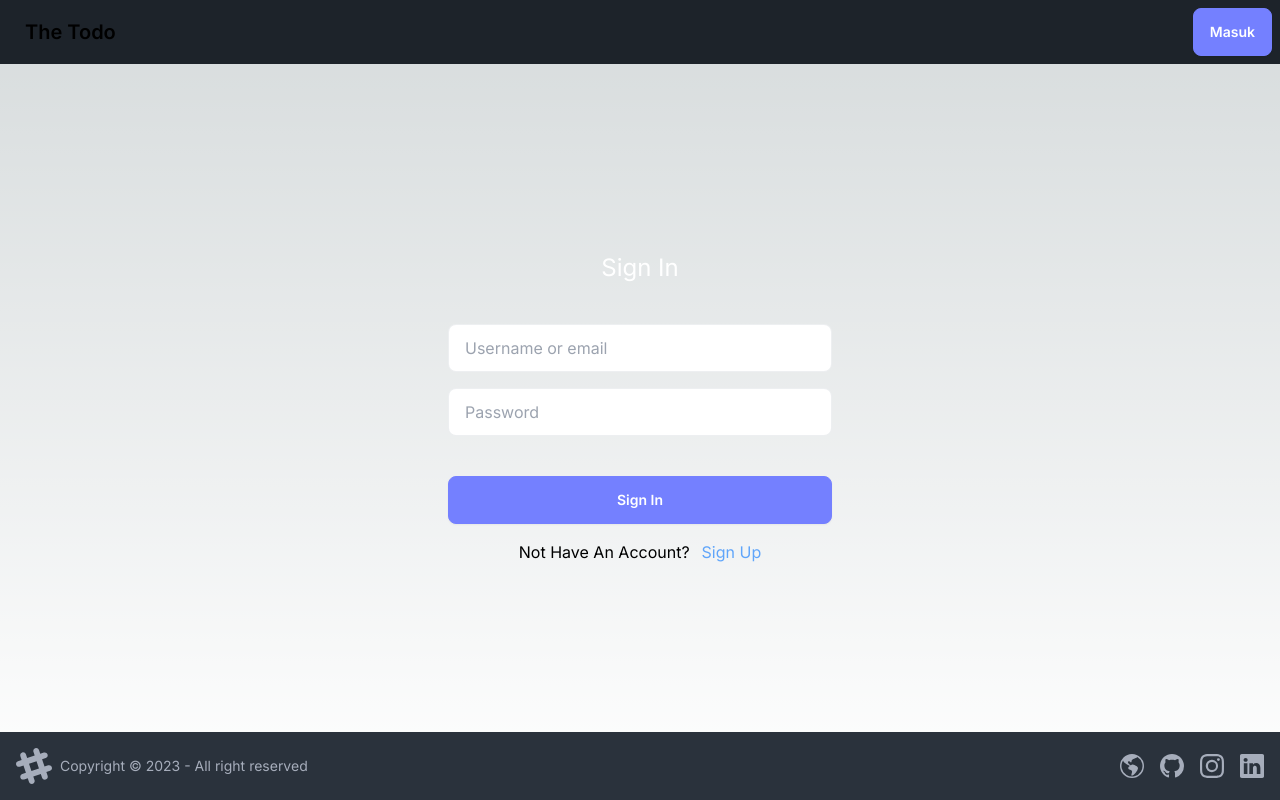
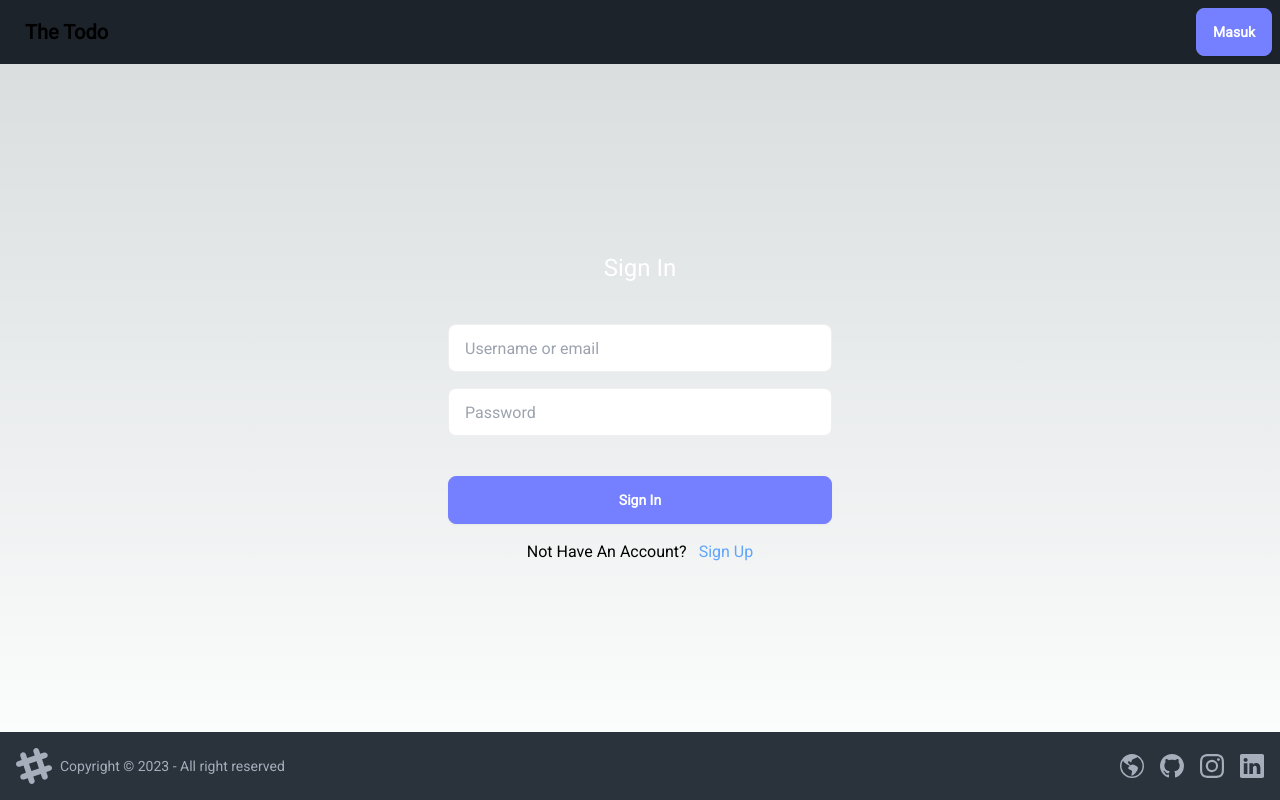
Before and after one commit to yahoogm/todo-list, a Next.js app: page /auth/sign-in in a window 1280 px wide. Built offline with nearby package versions, Linux system fonts and the light colour scheme.

Commit message:
refactor: hydration ui

```diff
--- a/src/app/layout.tsx
+++ b/src/app/layout.tsx
@@ -1,11 +1,8 @@
-'use client';
-
-import type { Metadata } from 'next';
-import { Inter } from 'next/font/google';
+import { Roboto } from 'next/font/google';
 import './globals.css';
 import { Toaster } from 'react-hot-toast';
 
-const inter = Inter({ subsets: ['latin'] });
+const roboto = Roboto({ weight: '400', subsets: ['latin'] });
 
 export default function RootLayout({
   children,
@@ -14,7 +11,7 @@ export default function RootLayout({
 }) {
   return (
     <html lang="en">
-      <body className={inter.className}>
+      <body className={roboto.className}>
         <Toaster
           position="top-right"
           toastOptions={{
--- a/src/app/task/page.tsx
+++ b/src/app/task/page.tsx
@@ -2,7 +2,7 @@ import { Task } from '@/components/organisms';
 import { HeaderAndFooter } from '@/components/templates';
 
 export const metadata = {
-  title: 'Todo Task',
+  title: 'Task todo',
 };
 
 const TaskPage = () => {
--- a/src/components/atoms/Header/Header.tsx
+++ b/src/components/atoms/Header/Header.tsx
@@ -10,6 +10,11 @@ const Header = () => {
   const user = getUserDetail('account');
   const router = useRouter();
   const token = getToken('token');
+  const [isToken, setIsToken] = React.useState<string>();
+
+  React.useEffect(() => {
+    setIsToken(token || '');
+  }, [token]);
 
   const handleLogout = () => {
     localStorage.removeItem('token');
@@ -25,11 +30,11 @@ const Header = () => {
   return (
     <div className="navbar bg-base-100">
       <div className="flex-1">
-        <Link href={token ? '/task' : '/'} className="btn btn-ghost text-xl">
+        <Link href={isToken ? '/task' : '/'} className="btn btn-ghost text-xl">
           The Todo
         </Link>
       </div>
-      {token ? (
+      {isToken ? (
         <details className="dropdown">
           <summary className="m-1 btn">{user.name}</summary>
           <ul className="p-2 shadow menu dropdown-content z-[1] bg-base-100 rounded-box">
--- a/src/components/molecules/Form/FormEdit/FormEdit.tsx
+++ b/src/components/molecules/Form/FormEdit/FormEdit.tsx
@@ -1,5 +1,3 @@
-'use client';
-
 import useFormEditModel from './FormEdit.model';
 import { Button, Input } from '@/components/atoms';
 
--- a/src/components/molecules/Form/FormSignIn/FormSignIn.tsx
+++ b/src/components/molecules/Form/FormSignIn/FormSignIn.tsx
@@ -1,5 +1,3 @@
-'use client';
-
 import { Button, Input } from '@/components/atoms';
 import useFormSignInModel from './FormSignIn.model';
 
--- a/src/components/molecules/Form/FormSignUp/FormSignUp.tsx
+++ b/src/components/molecules/Form/FormSignUp/FormSignUp.tsx
@@ -1,5 +1,3 @@
-'use client';
-
 import { Button, Input } from '@/components/atoms';
 import useFormSignUpModel from './FormSignUp.model';
 
--- a/src/components/molecules/Form/FormTodo/FormTodo.tsx
+++ b/src/components/molecules/Form/FormTodo/FormTodo.tsx
@@ -1,5 +1,3 @@
-'use client';
-
 import { Button, Input } from '@/components/atoms';
 import useFormTodoModel from './FormTodo.model';
 
--- a/src/components/molecules/Form/FormUser/FormUser.tsx
+++ b/src/components/molecules/Form/FormUser/FormUser.tsx
@@ -1,5 +1,3 @@
-'use client';
-
 import { Input, Button } from '@/components/atoms';
 import useFormUserModel from './FormUser.model';
 
--- a/src/components/organisms/DetailTask/DetailTask.tsx
+++ b/src/components/organisms/DetailTask/DetailTask.tsx
@@ -6,13 +6,16 @@ import { DetailTaskTable } from '@/components/molecules';
 import useNavigate from '@/hooks/useNavigate';
 import { getToken } from '@/utils/getToken';
 import { useRouter } from 'next/navigation';
+import * as React from 'react';
 
 const DetailTask: React.FC<{ id: string }> = ({ id }) => {
   const { handleNavigate } = useNavigate();
   const token = getToken('token');
   const router = useRouter();
 
-  if (!token) router.push('/auth/sign-in');
+  React.useEffect(() => {
+    if (!token) router.push('/auth/sign-in');
+  }, [token, router]);
 
   return (
     <HeaderAndFooter>
--- a/src/components/organisms/EditUser/EditUser.tsx
+++ b/src/components/organisms/EditUser/EditUser.tsx
@@ -6,12 +6,16 @@ import { HeaderAndFooter } from '@/components/templates';
 import { ArrowLeftIcon } from '@heroicons/react/24/outline';
 import { getToken } from '@/utils/getToken';
 import { useRouter } from 'next/navigation';
+import * as React from 'react';
 
 const EditUser = () => {
   const { handleNavigate } = useNavigate();
   const token = getToken('token');
   const router = useRouter();
-  if (!token) router.push('/auth/sign-in');
+
+  React.useEffect(() => {
+    if (!token) router.push('/auth/sign-in');
+  }, [token, router]);
   return (
     <HeaderAndFooter>
       <button
--- a/src/components/organisms/Task/Task.tsx
+++ b/src/components/organisms/Task/Task.tsx
@@ -3,11 +3,16 @@
 import { TaskTable } from '@/components/molecules';
 import { getToken } from '@/utils/getToken';
 import { useRouter } from 'next/navigation';
+import * as React from 'react';
 
 const Task = () => {
+  const router = useRouter();
   const token = getToken('token');
-  const router = useRouter();
-  if (!token) router.push('/auth/sign-in');
+
+  React.useEffect(() => {
+    if (!token) router.push('/auth/sign-in');
+  }, [router, token]);
+
   return (
     <div className="space-y-4">
       <TaskTable />
--- a/src/components/organisms/Todo/Todo.tsx
+++ b/src/components/organisms/Todo/Todo.tsx
@@ -6,12 +6,17 @@ import { HeaderAndFooter } from '@/components/templates';
 import { ArrowLeftIcon } from '@heroicons/react/24/outline';
 import { getToken } from '@/utils/getToken';
 import { useRouter } from 'next/navigation';
+import * as React from 'react';
 
 const Todo = () => {
   const { handleNavigate } = useNavigate();
+  const router = useRouter();
   const token = getToken('token');
-  const router = useRouter();
-  if (!token) router.push('/auth/sign-in');
+
+  React.useEffect(() => {
+    if (!token) router.push('/auth/sign-in');
+  }, [token, router]);
+
   return (
     <HeaderAndFooter>
       <div className="w-96 m-auto mb-4">
```
